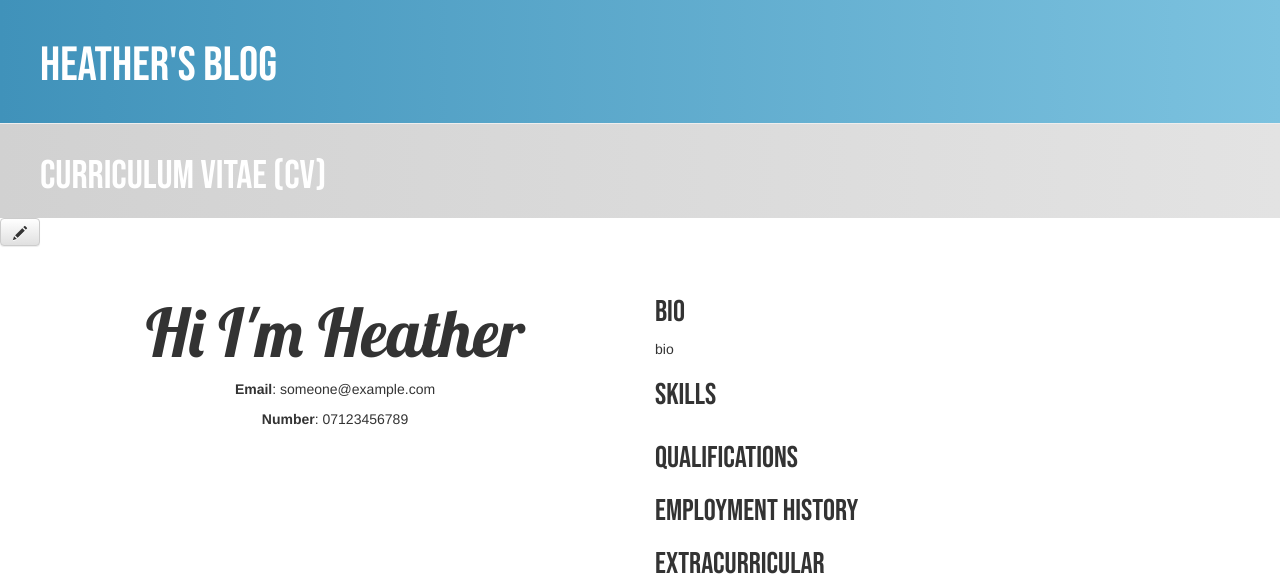
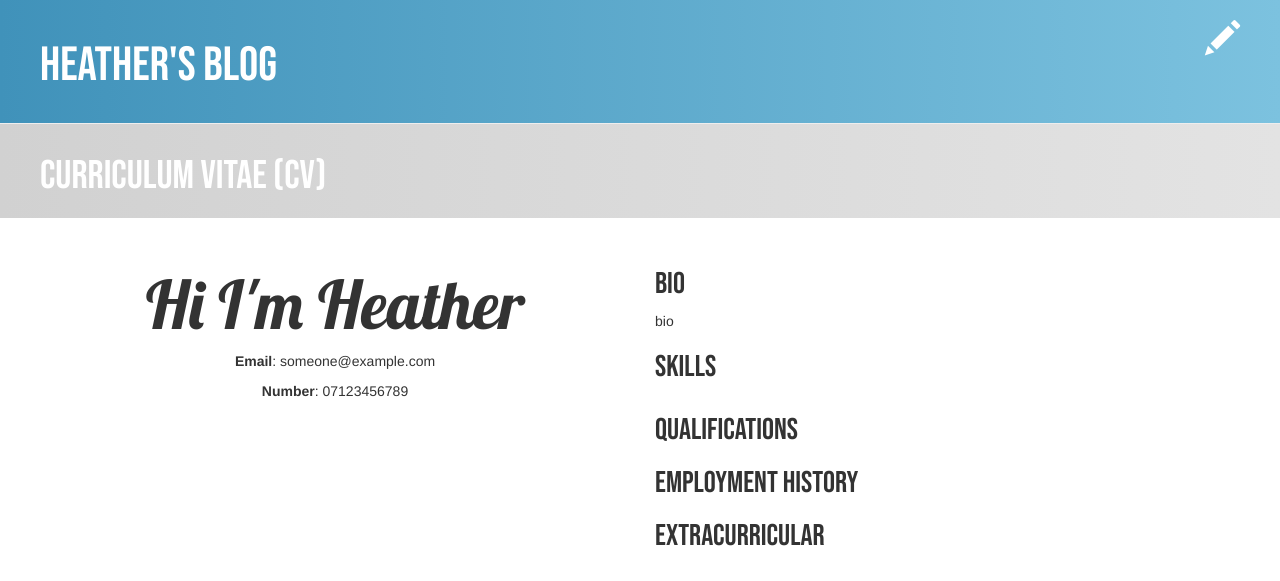
Before and after one commit to hevaa/my-first-blog, a Django app: page /cv/ in a window 1280 px wide. Shown: the top 581 px of the page. Run offline with Django 3.2, Linux system fonts and the light colour scheme; the visitor is signed in with stand-in values (Sample User, id 1); data that the repository does not hold is empty; some libraries are stand-ins or nearby versions.

Commit message:
Edit button improved

```diff
--- a/blog/templates/blog/cv_display.html
+++ b/blog/templates/blog/cv_display.html
@@ -1,9 +1,9 @@
 {% extends 'blog/cv_page.html' %}
 
-{% block edit %}
-	{% if user.is_authenticated %}
-	    <a class="btn btn-default" href="{% url 'cv_edit' %}"><span class="glyphicon glyphicon-pencil"></span></a>
-	{% endif %}
+{% block header %}
+    {% if user.is_authenticated %}
+        <a href="{% url 'cv_edit' %}" class="top-menu"><span class="glyphicon glyphicon-pencil"></span></a>
+    {% endif %}
 {% endblock %}
 
 {% block bio %}
--- a/blog/templates/blog/cv_edit.html
+++ b/blog/templates/blog/cv_edit.html
@@ -1,7 +1,9 @@
 {% extends 'blog/cv_page.html' %}
 
-{% block edit %}
-	<a class="btn btn-default" href="{% url 'cv_page' %}"><span class="glyphicon glyphicon-arrow-left"></span></a>
+{% block header %}
+    {% if user.is_authenticated %}
+        <a href="{% url 'cv_page' %}" class="top-menu"><span class="glyphicon glyphicon-arrow-left"></span></a>
+    {% endif %}
 {% endblock %}
 
 {% block bio %}
--- a/blog/templates/blog/cv_page.html
+++ b/blog/templates/blog/cv_page.html
@@ -2,8 +2,6 @@
 
 {% block subheader %}
 	<div class="subheading"><h1>Curriculum vitae (CV)</h1></div>
-	{% block edit %}
-    {% endblock %}
 {% endblock %}
 
 {% block content %}
```
